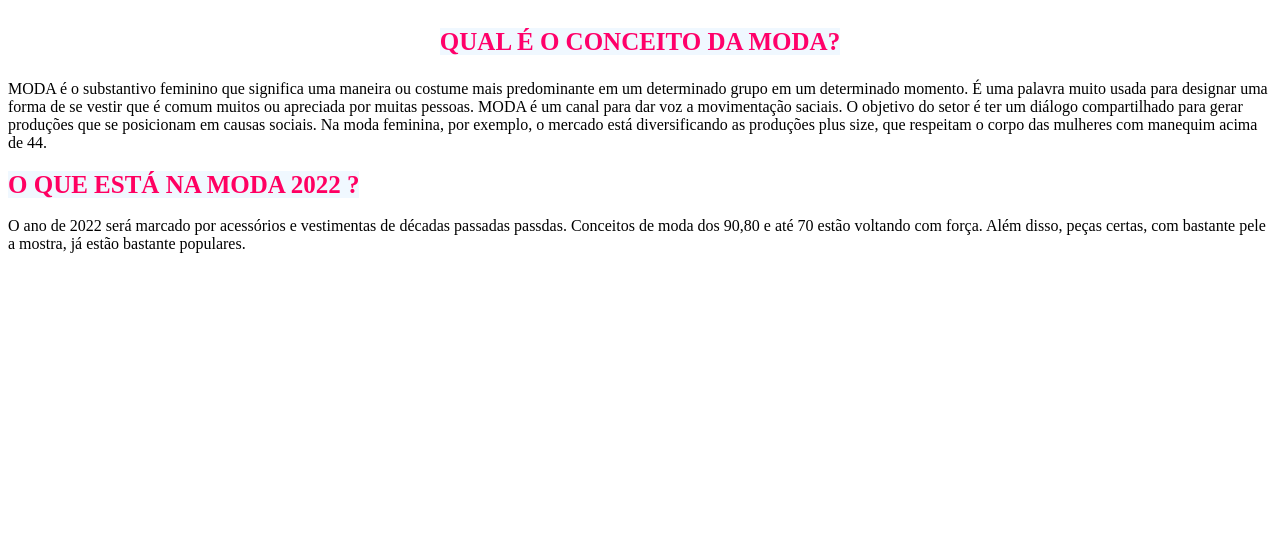
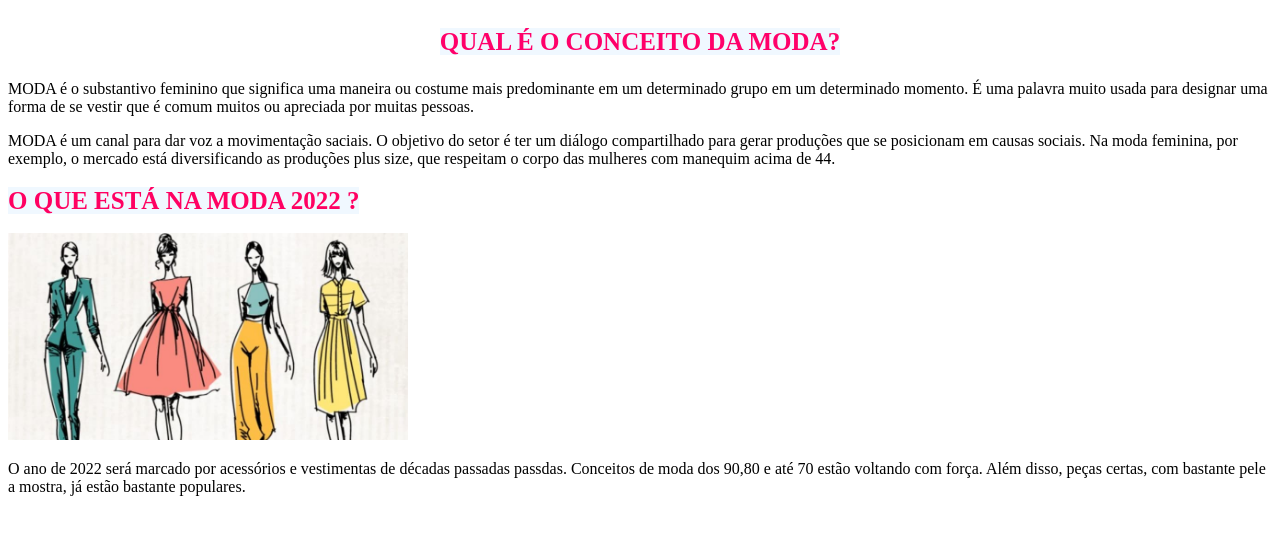
Before and after one commit to juAmadeu/VSCODE, a plain HTML site: page index.html in a window 1280 px wide. Drawn offline with Linux system fonts and the light colour scheme; a script that the page names is missing.

Commit message:
Add files via upload

```diff
--- a/index.html
+++ b/index.html
@@ -5,24 +5,32 @@
     <meta http-equiv='X-UA-Compatible' content='IE=edge'>
     <title> Moda</title>
     <meta name='viewport' content='width=device-width, initial-scale=1'>
-    <link rel='stylesheet' type='text/css' media='screen' href='main.css'>
+    <link rel='stylesheet' type='text/css'  href='style.css'>
     <script src='main.js'></script>
 </head>
 <body>
     <h1><center><span style= "color: rgb(255, 0, 106); background-color: aliceblue;font-size: 25px">QUAL É O CONCEITO DA MODA? </span></center></h1>
- MODA é o substantivo feminino que significa uma maneira ou costume mais predominante em um
+ <p>MODA é o substantivo feminino que significa uma maneira ou costume mais predominante em um
  determinado grupo em um determinado momento. É uma palavra muito usada para designar uma forma
- de se vestir que é comum muitos ou apreciada por muitas pessoas.
-
- MODA é um canal para dar voz a movimentação saciais. O objetivo do setor é ter um diálogo
+ de se vestir que é comum muitos ou apreciada por muitas pessoas.</p>
+<section>
+<p>MODA é um canal para dar voz a movimentação saciais. O objetivo do setor é ter um diálogo
 compartilhado para gerar produções que se posicionam em causas sociais. Na moda feminina, por
 exemplo, o mercado está diversificando as produções plus size, que respeitam o corpo das mulheres
-com manequim acima de 44.
+com manequim acima de 44.</p>
+</section>
 
-<h3><span style= "color: rgb(255, 0, 98); background-color: aliceblue;font-size: 25px">  O QUE ESTÁ NA MODA 2022 ?</span></h3>
-O ano de 2022 será marcado por acessórios e vestimentas de décadas passadas passdas. Conceitos de
+
+<h3><span style= "color: rgb(255, 0, 98); background-color: aliceblue;font-size: 25px">
+     O QUE ESTÁ NA MODA 2022 ?</span></h3>
+
+ <img left src="imagem1.jpg" id="imagem1">
+
+
+
+<p>O ano de 2022 será marcado por acessórios e vestimentas de décadas passadas passdas. Conceitos de
 moda dos 90,80 e até 70 estão voltando com força. Além disso, peças certas, com bastante pele
-a mostra, já estão bastante populares.
+a mostra, já estão bastante populares.</p>
 
 
 </body>
--- a/style.css
+++ b/style.css
@@ -0,0 +1,5 @@
+#imagem1{
+    height: 100%;
+    width: 400px;
+
+}
```
Also changed, not shown: imagem1.jpg (added).
